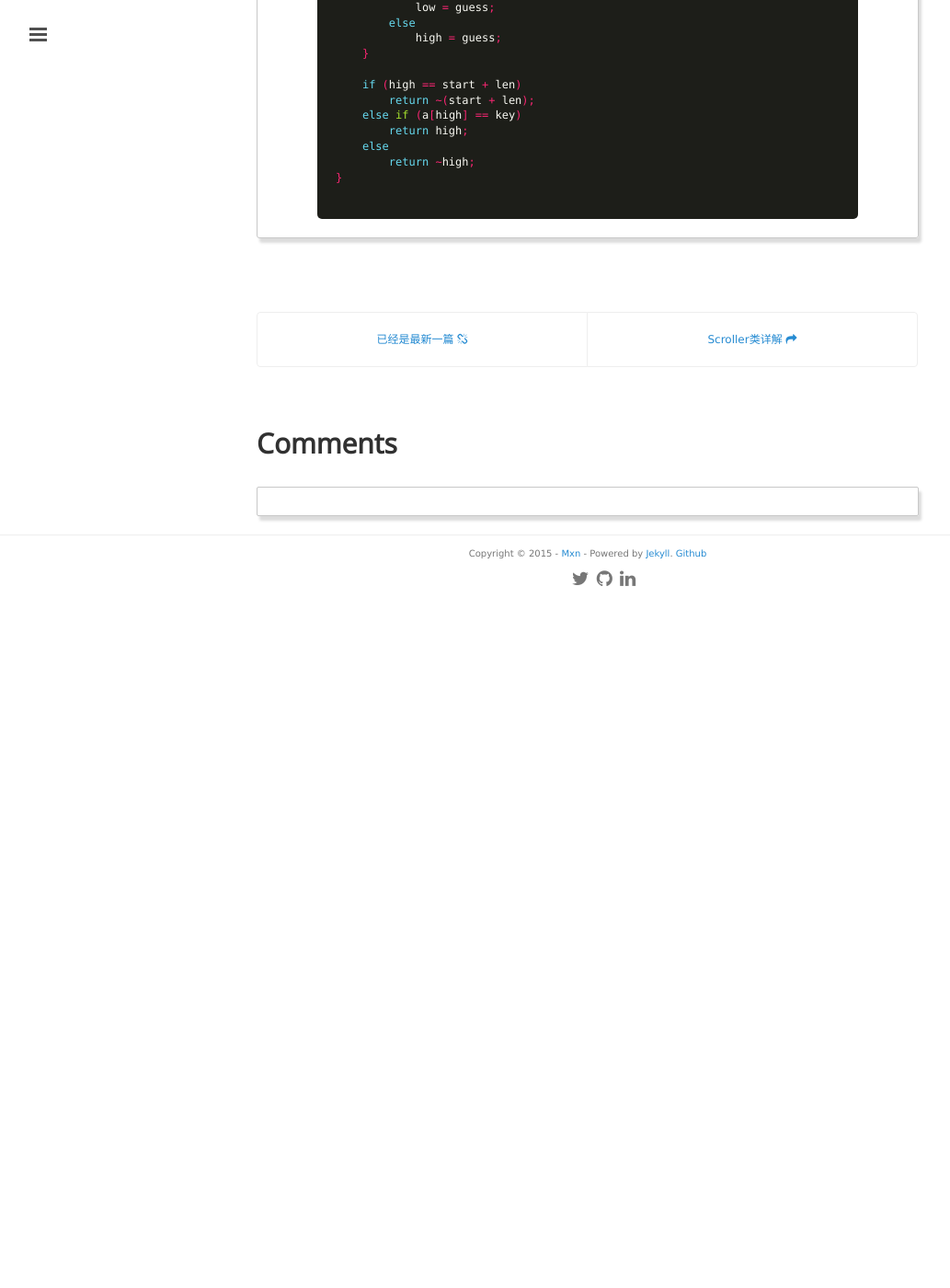
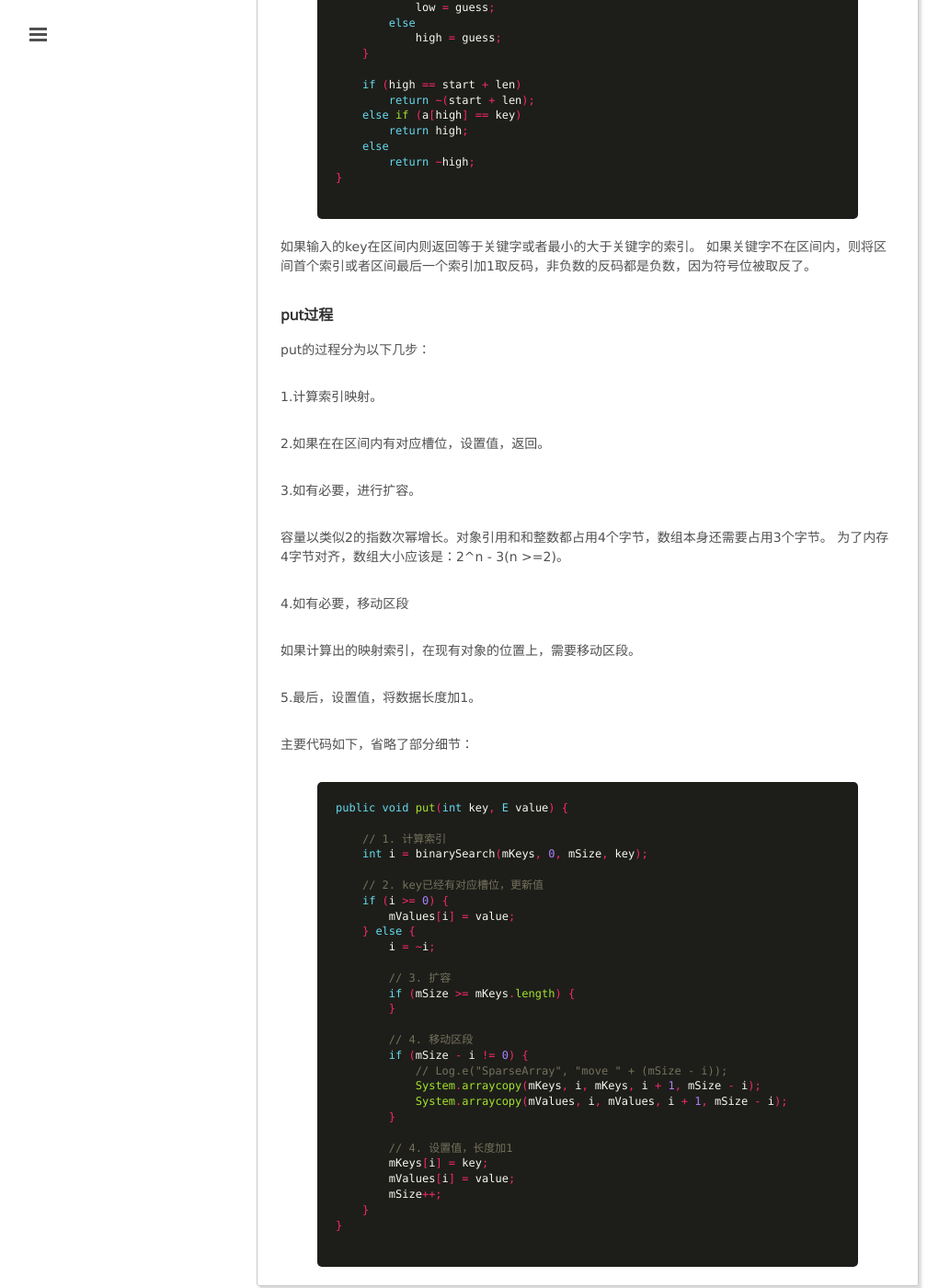
Before and after one commit to mxn21/mxn21.github.io, a Jekyll site: the page built from _posts/2015-7-25-Android中的稀疏数组SparseArray.md, in a window 1280 px wide and 1400 px high, scrolled down 2364 px. Shown: the whole window at 92% size, without its empty margins (1-1034 px from the left). Built offline with Jekyll 4.4.1, drawn with Linux system fonts in a browser that asks for light colours; Markdown is read by kramdown in place of the engine named in the settings; comment, search, counter and statistics services are not loaded; before the commit the page ends 3018 px from its top, so only the background shows below that.

Commit message:
12234324
3242

```diff
--- a/_posts/2015-7-25-Android中的稀疏数组SparseArray.md
+++ b/_posts/2015-7-25-Android中的稀疏数组SparseArray.md
@@ -69,3 +69,58 @@
         return ~high;
 }
     {% endhighlight %}
+
+如果输入的key在区间内则返回等于关键字或者最小的大于关键字的索引。
+如果关键字不在区间内，则将区间首个索引或者区间最后一个索引加1取反码，非负数的反码都是负数，因为符号位被取反了。
+
+
+### put过程
+
+put的过程分为以下几步：
+
+1.计算索引映射。
+
+2.如果在在区间内有对应槽位，设置值，返回。
+
+3.如有必要，进行扩容。
+
+容量以类似2的指数次幂增长。对象引用和和整数都占用4个字节，数组本身还需要占用3个字节。 为了内存4字节对齐，数组大小应该是：2^n - 3(n >=2)。
+
+4.如有必要，移动区段
+
+如果计算出的映射索引，在现有对象的位置上，需要移动区段。
+
+5.最后，设置值，将数据长度加1。
+
+主要代码如下，省略了部分细节：
+
+    {% highlight java  %}
+public void put(int key, E value) {
+
+    // 1. 计算索引
+    int i = binarySearch(mKeys, 0, mSize, key);
+
+    // 2. key已经有对应槽位，更新值
+    if (i >= 0) {
+        mValues[i] = value;
+    } else {
+        i = ~i;
+
+        // 3. 扩容
+        if (mSize >= mKeys.length) {
+        }
+
+        // 4. 移动区段
+        if (mSize - i != 0) {
+            // Log.e("SparseArray", "move " + (mSize - i));
+            System.arraycopy(mKeys, i, mKeys, i + 1, mSize - i);
+            System.arraycopy(mValues, i, mValues, i + 1, mSize - i);
+        }
+
+        // 4. 设置值，长度加1
+        mKeys[i] = key;
+        mValues[i] = value;
+        mSize++;
+    }
+}
+    {% endhighlight %}
```
